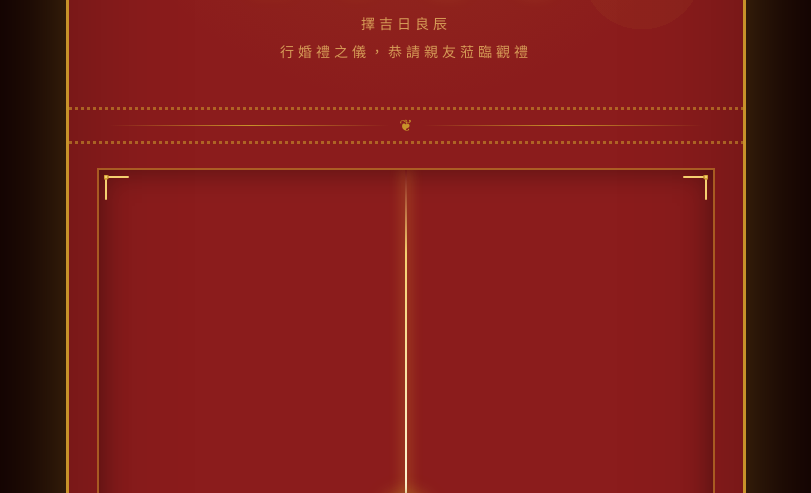
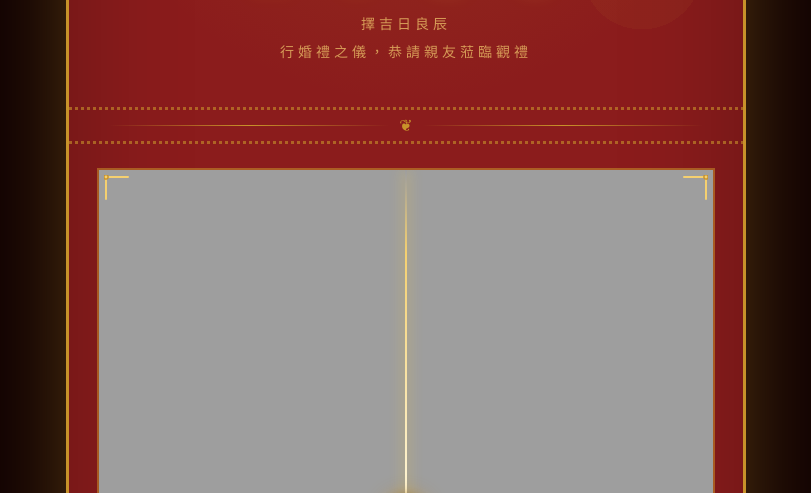
Before and after one commit to jamieyu0914/wedding-invitation, a plain HTML site: page index.html in a window 1280 px wide. Shown: the part 271-764 px from the top of the page, without its empty margins (234-1045 px from the left). Drawn offline with Linux system fonts and the light colour scheme; the site is published under a folder, as on GitHub Pages, so addresses that start at the root find nothing.

Commit message:
fix: #0426 修正圖片顯示

```diff
--- a/index.html
+++ b/index.html
@@ -28,10 +28,10 @@
       <div class="slider-wrap">
         <div class="slider-box" id="slider">
           <div class="photo">
-            <img id="img2" src="/assets/images/1.jpg" alt="婚紗照" />
+            <img id="img2" src="assets/images/1.jpg" alt="婚紗照" />
           </div>
           <div class="photo photo-left" id="leftPanel">
-            <img id="img1" src="/assets/images/0.jpg" alt="婚紗照" />
+            <img id="img1" src="assets/images/1.jpg" alt="婚紗照" />
           </div>
           <div class="s-divider" id="sdiv"></div>
           <div class="s-handle" id="shandle">
```
